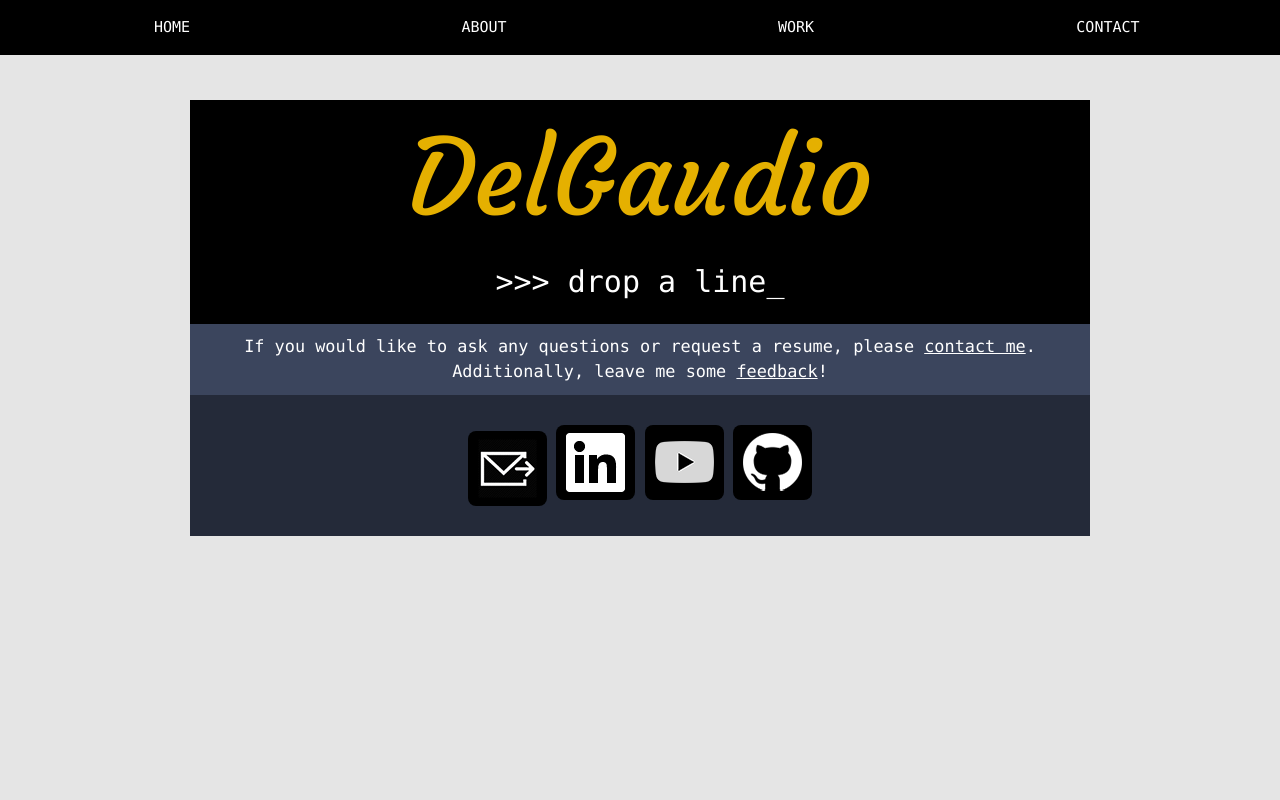
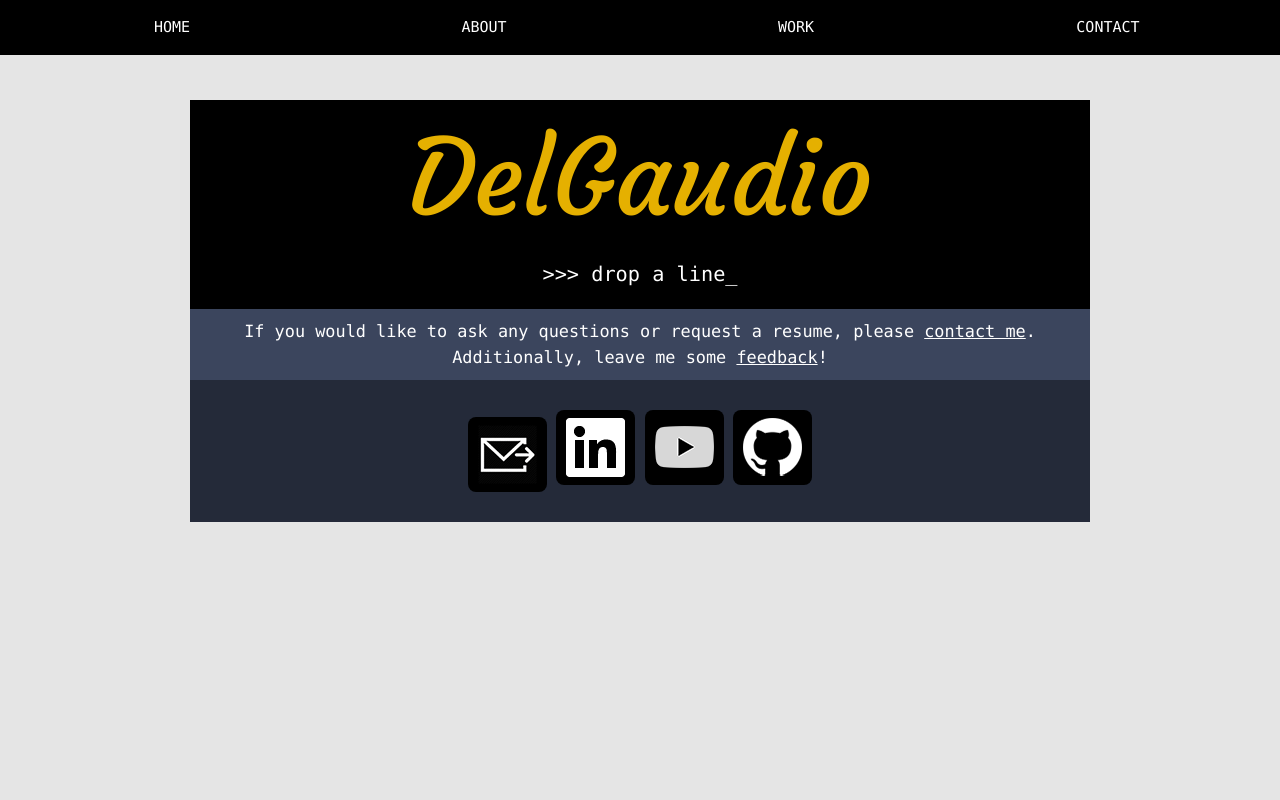
Before and after one commit to mikedelgaudio/delgaudiomike.com, a PHP site: page /contact.html in a window 1280 px wide. Run offline with PHP 8.4, Linux system fonts and the light colour scheme.

Commit message:
Start changes to otherPagesCSS
Removed contactSpacer and made it a general spacer for all the pages (better name).

Replaced all the HTML that used the old contactSpacer class to spacer.

Replaced HTML class of indexText to a new name pageTitle (better name) and started the process to make that fluid typography.

Added back animation fly in on the portfolio page. Not sure why it was removed.

Must work on cleaning the rest of the CSS, add new and better names, and implement perfect fluid typography.

```diff
--- a/aboutMe.html
+++ b/aboutMe.html
@@ -63,9 +63,9 @@
     		<div class="w3-container w3-black w3-display-container">
       			<div id="container">
   					<p><a href="/">DelGaudio</a></p>
-					<p class="indexText">&gt;&gt;&gt; about me<span class="blinking-cursor">_</span></p>
+					<p class="pageTitle">&gt;&gt;&gt; about me<span class="blinking-cursor">_</span></p>
 		 		</div>
-				<div class="contactSpacer20"></div>
+				<div class="spacer20"></div>
     		</div>
     		<div class="w3-container w3sContainerBackground">
       			<h5>
--- a/contact.html
+++ b/contact.html
@@ -58,30 +58,26 @@
   <div class="w3-modal-content w3-animate-zoom">
     <div class="w3-container w3-black w3-display-container">
       	<div id="container">
-  			<p><a href="/">DelGaudio</a></p>
-			<p class="indexText">&gt;&gt;&gt; drop a line<span class="blinking-cursor">_</span></p>
-		</div>
-		<div class="contactSpacer20"></div>
+  			  <p><a href="/">DelGaudio</a></p>
+			    <p class="pageTitle">&gt;&gt;&gt; drop a line<span class="blinking-cursor">_</span></p>
+		    </div>
+		  <div class="spacer20"></div>
     </div>
     <div class="w3-container w3sContainerBackground">
       <h5>If you would like to ask any questions or request a resume, please <a class="contactLink" href="mailto:delgaudiomike@gmail.com" rel="nofollow">contact me</a>. Additionally, leave me some <a class="contactLink" href="mailto:delgaudiomike@gmail.com" rel="nofollow">feedback</a>!</h5>
     </div>
-    <div class="w3-container w3sContainerTitle">
-		<div class="contactSpacer20"></div>
+      <div class="w3-container w3sContainerTitle">
+		    <div class="spacer20"></div>
+		      <center>
+		        <p class="contactIcons socialIcons"><a href="mailto:delgaudiomike@gmail.com" rel="nofollow"><button class="w3-button w3-black w3-round-large w3-customHover" style="outline: none;" title="E-Mail Me"><img src="images/emailIcon.png" alt="email me"></button></a></p>
 
-		<center>
-		<p class="expText socialIcons"><a href="mailto:delgaudiomike@gmail.com" rel="nofollow"><button class="w3-button w3-black w3-round-large w3-customHover" style="outline: none;" title="E-Mail Me"><img src="images/emailIcon.png" alt="email me"></button></a></p>
+		        <p class="contactIcons socialIcons"><a href="https://www.linkedin.com/in/michael-delgaudio/" rel="nofollow" target="_blank"><button class="w3-button w3-black w3-round-large w3-customHover" style="outline: none;" title="LinkedIn"><img src="images/linkedIN.png" alt="LinkedIn"></button></a></p>
 
-		<p class="expText socialIcons"><a href="https://www.linkedin.com/in/michael-delgaudio/" rel="nofollow" target="_blank"><button class="w3-button w3-black w3-round-large w3-customHover" style="outline: none;" title="LinkedIn"><img src="images/linkedIN.png" alt="LinkedIn"></button></a></p>
+		        <p class="contactIcons socialIcons"><a href="https://www.youtube.com/channel/UCbOZil6oma5l5HO-LZbOEUQ?sub_confirmation=1/" rel="nofollow" target="_blank"><button class="w3-button w3-black w3-round-large w3-customHover" style="outline: none;" title="YouTube"><img src="images/youtube.png" alt="YouTube"></button></a></p>
 
-		<p class="expText socialIcons"><a href="https://www.youtube.com/channel/UCbOZil6oma5l5HO-LZbOEUQ?sub_confirmation=1/" rel="nofollow" target="_blank"><button class="w3-button w3-black w3-round-large w3-customHover" style="outline: none;" title="YouTube"><img src="images/youtube.png" alt="YouTube"></button></a></p>
-
-		<p class="expText socialIcons"><a href="https://github.com/mikedelgaudio" rel="nofollow" target="_blank"><button class="w3-button w3-black w3-round-large w3-customHover" style="outline: none;" title="Github"><img src="images/gitHub.png" alt="GitHub"></button></a></p>
-		</center>
-
-		<div class="contactSpacer10"></div>
-
-		<div class="contactSpacer20"></div>
+		        <p class="contactIcons socialIcons"><a href="https://github.com/mikedelgaudio" rel="nofollow" target="_blank"><button class="w3-button w3-black w3-round-large w3-customHover" style="outline: none;" title="Github"><img src="images/gitHub.png" alt="GitHub"></button></a></p>
+		      </center>
+		    <div class="spacer30"></div>
     </div>
   </div>
 </div>
--- a/css/otherPagesStyle.css
+++ b/css/otherPagesStyle.css
@@ -2,6 +2,26 @@
 body {
 background: url(../images/otherPages.jpg) no-repeat center center fixed;
 background: white;
+}
+
+.w3sContainerBackground {
+	background-color: #3b455d;
+}
+
+div.spacer20{
+	height: 20px;
+	overflow: hidden;
+	width: 100%;
+}
+div.spacer30{
+	height: 30px;
+	overflow: hidden;
+	width: 100%;
+}
+
+.pageTitle{
+	/*Known as indexText*/
+	font-size: calc(11px + (150 - 11) * ((100vw - 300px) / (15000 - 300)));
 }
 
 
@@ -272,25 +233,15 @@ ul.breakdown {
 }
 
 
-/*Changes to Contact Me Page*/
+/*CONTACT*/
 .socialIcons{
 	display:inline-block;
 	height: 10%;
 	padding-top: 10px;
 }
-
-div.contactSpacer10{
-	height: 10px;
-	overflow: hidden;
-	width: 100%;
+.contactIcons {
+	font-size: 1.7em;
 }
-
-div.contactSpacer20{
-	height: 20px;
-	overflow: hidden;
-	width: 100%;
+.w3sContainerTitle {
+	background-color: #242A39;
 }
-
-.centerTheIcons{
-	padding-left:none;
-}
```
Also changed, not shown: other parts of css/otherPagesStyle.css (+5 -64 lines), portfolio.html (+7 -4 lines).
